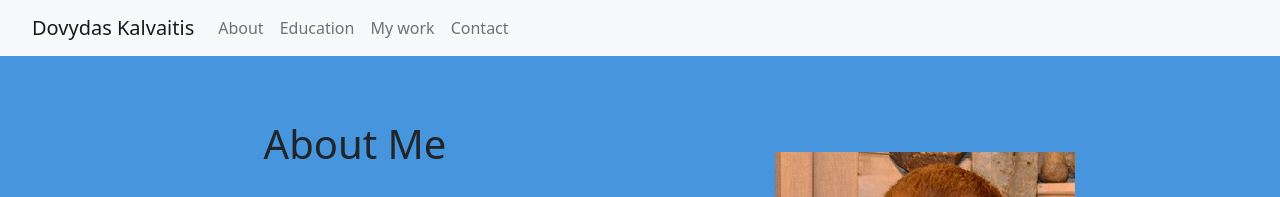
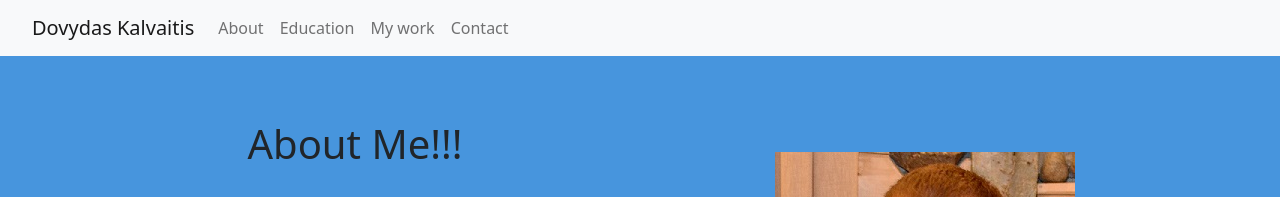
Before and after one commit to Sypsnius/DovydasCVPage, a plain HTML site: page index.html in a window 1280 px wide. Shown: the top 197 px of the page. Drawn offline with nearby package versions, Linux system fonts and the light colour scheme.

Commit message:
Update index.html

```diff
--- a/index.html
+++ b/index.html
@@ -39,7 +39,7 @@
 
         <div class="row aboutDiv">
             <div class="col-sm text-center">
-                <h1 class="text-center">About Me</h1>
+                <h1 class="text-center">About Me!!!</h1>
                 <p class="about-me">
                     I'm Dovydas Kalvaitis, a student of Software Development who is driven to learn and
                     experience more
```
